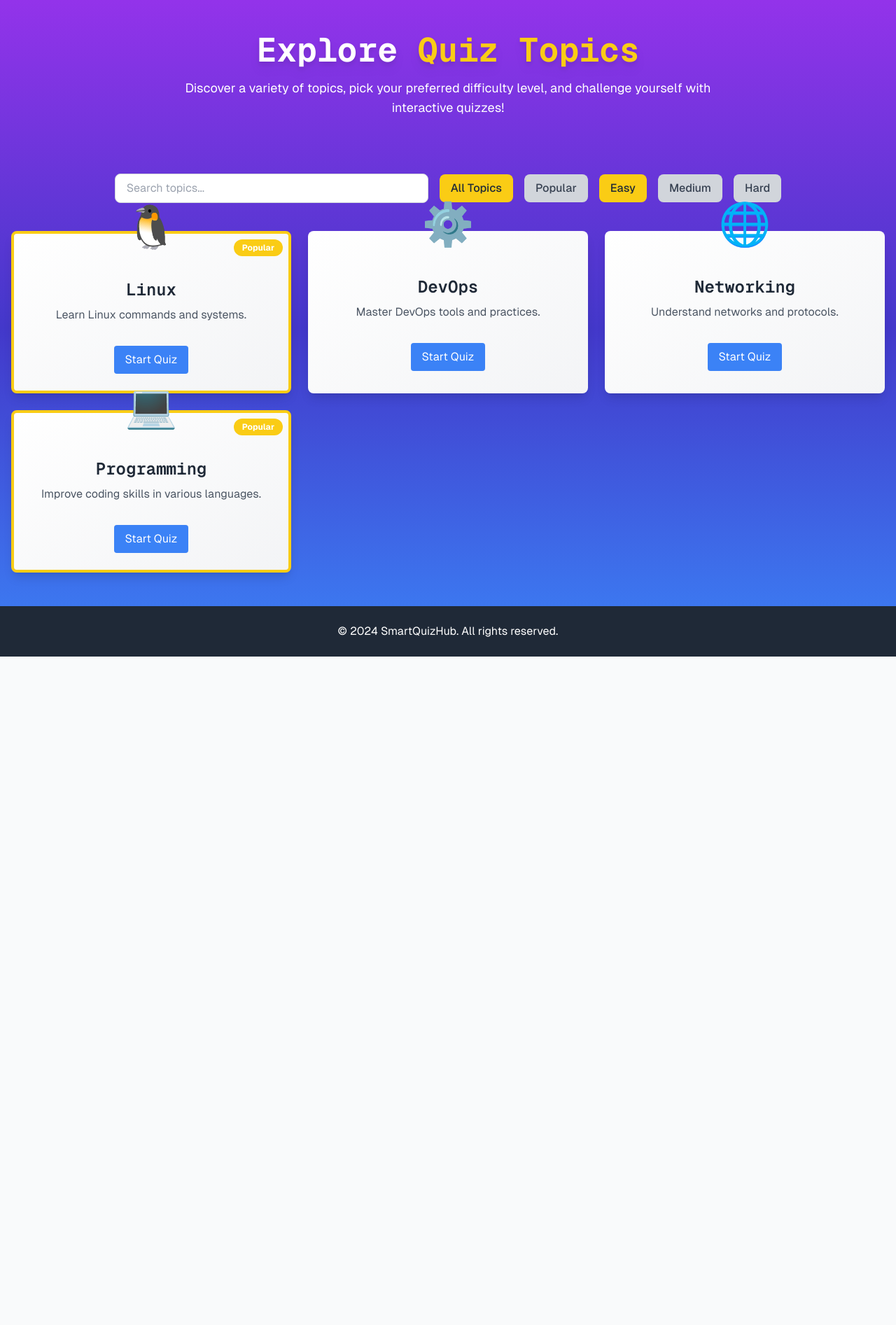
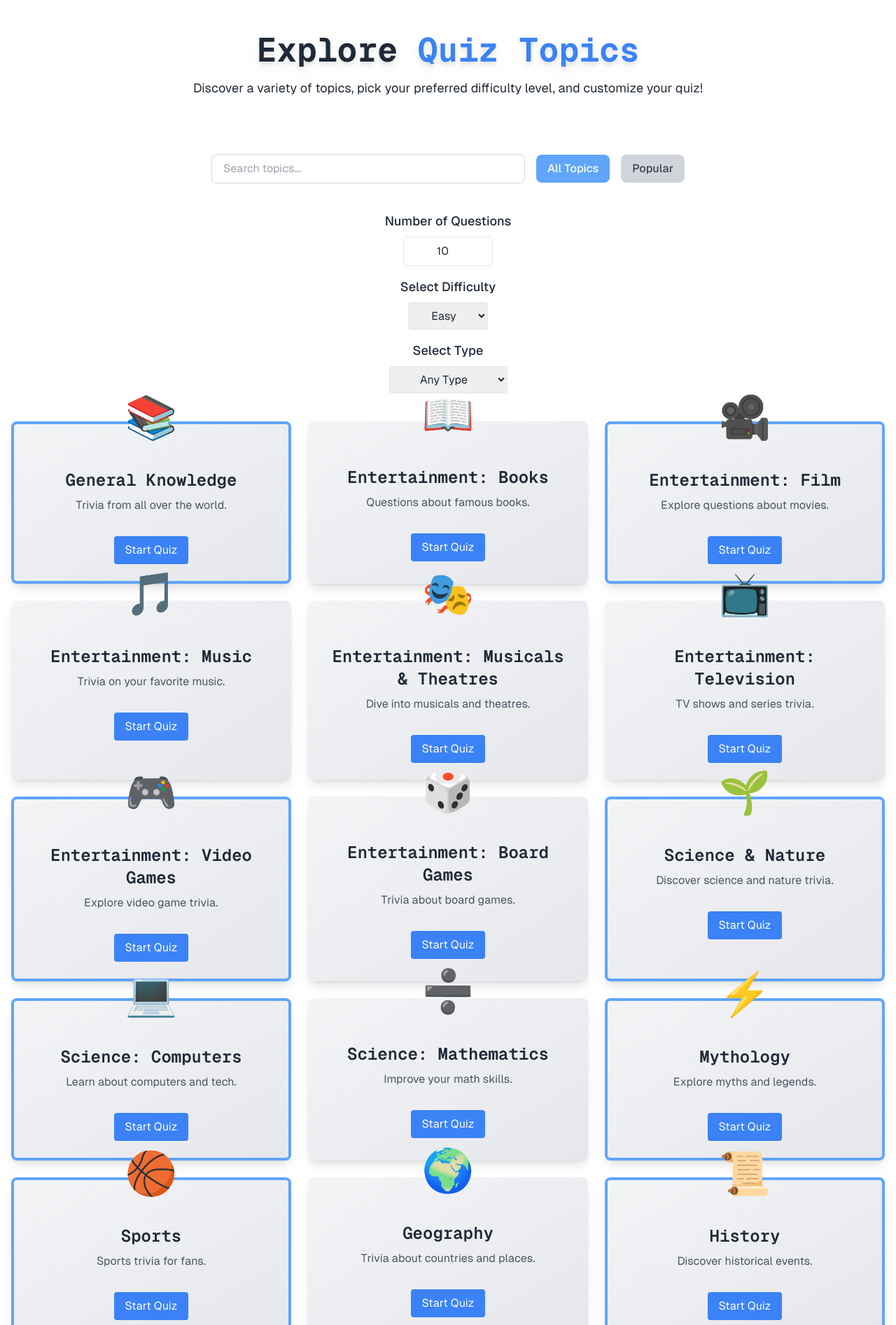
Before and after one commit to Vrajdp1/smartquizhub, a Next.js app: page /topics in a window 1280 px wide. Shown: the top 1893 px of the page at 70% size. Before the commit the page ends 938 px from the top, so only its background shows below. Built offline with nearby package versions, Linux system fonts and the light colour scheme; no server answers.

Commit message:
"Updated QuizPage and TopicsPage components with API key, styling changes, and added filters for difficulty, type, and number of questions."

```diff
--- a/app/quizpage/page.js
+++ b/app/quizpage/page.js
@@ -18,7 +18,7 @@ export default function QuizPage() {
   // Fetch quiz questions from the API
   const fetchQuizQuestions = async () => {
     const API_URL = "https://quizapi.io/api/v1/questions";
-    const API_KEY = "3lsgjMYPph1HBauH1DXErdP5POak0dhb2Mp0S060"; // Replace with your actual API key
+    const API_KEY = "X7fiYJmvSZsC7NeBgwfPLZq8VLCcwUGurvF1BP5T"; // Replace with your actual API key
 
     try {
       const response = await fetch(
@@ -94,7 +94,7 @@ export default function QuizPage() {
   if (error) return <div>Error: {error}</div>;
 
   return (
-    <div className="min-h-screen bg-gradient-to-b from-purple-600 via-indigo-700 to-blue-500 text-white">
+    <div className="min-h-screen bg-white text-gray-800">
       <div className="container mx-auto px-4 py-10">
         <h1 className="text-4xl font-bold text-center mb-6">
           {topic.toUpperCase()} Quiz
@@ -110,7 +110,7 @@ export default function QuizPage() {
         ) : (
           <>
             {/* Question Display */}
-            <div className="bg-white text-gray-800 rounded-lg shadow-md p-6 mb-6">
+            <div className="bg-gray-100 rounded-lg shadow-md p-6 mb-6">
               <h2 className="text-xl font-semibold mb-4">
                 Question {currentQuestionIndex + 1}:{" "}
                 {questions[currentQuestionIndex].question}
@@ -121,10 +121,11 @@ export default function QuizPage() {
                     <label className="flex items-center">
                       <input
                         type="radio"
-                        name={`question-${currentQuestionIndex}`}
+                        name={`question-${currentQuestionIndex}`} // Unique name for each question
                         value={option}
                         className="mr-2"
                         onChange={() => handleAnswerChange(option)}
+                        checked={userAnswers[currentQuestionIndex] === option} // Retain the selected answer
                         disabled={submitted}
                       />
                       {option}
--- a/app/topics/page.js
+++ b/app/topics/page.js
@@ -1,18 +1,41 @@
 "use client";
 
 import Link from "next/link";
-import { useState, useEffect } from "react";
+import { useState } from "react";
 
 export default function TopicsPage() {
   const [topics, setTopics] = useState([
-    { name: "Linux", icon: "🐧", description: "Learn Linux commands and systems.", popular: true },
-    { name: "DevOps", icon: "⚙️", description: "Master DevOps tools and practices.", popular: false },
-    { name: "Networking", icon: "🌐", description: "Understand networks and protocols.", popular: false },
-    { name: "Programming", icon: "💻", description: "Improve coding skills in various languages.", popular: true },
+    { name: "General Knowledge", icon: "📚", description: "Trivia from all over the world.", popular: true },
+    { name: "Entertainment: Books", icon: "📖", description: "Questions about famous books.", popular: false },
+    { name: "Entertainment: Film", icon: "🎥", description: "Explore questions about movies.", popular: true },
+    { name: "Entertainment: Music", icon: "🎵", description: "Trivia on your favorite music.", popular: false },
+    { name: "Entertainment: Musicals & Theatres", icon: "🎭", description: "Dive into musicals and theatres.", popular: false },
+    { name: "Entertainment: Television", icon: "📺", description: "TV shows and series trivia.", popular: false },
+    { name: "Entertainment: Video Games", icon: "🎮", description: "Explore video game trivia.", popular: true },
+    { name: "Entertainment: Board Games", icon: "🎲", description: "Trivia about board games.", popular: false },
+    { name: "Science & Nature", icon: "🌱", description: "Discover science and nature trivia.", popular: true },
+    { name: "Science: Computers", icon: "💻", description: "Learn about computers and tech.", popular: true },
+    { name: "Science: Mathematics", icon: "➗", description: "Improve your math skills.", popular: false },
+    { name: "Mythology", icon: "⚡", description: "Explore myths and legends.", popular: true },
+    { name: "Sports", icon: "🏀", description: "Sports trivia for fans.", popular: true },
+    { name: "Geography", icon: "🌍", description: "Trivia about countries and places.", popular: false },
+    { name: "History", icon: "📜", description: "Discover historical events.", popular: true },
+    { name: "Politics", icon: "🏛️", description: "Dive into political trivia.", popular: false },
+    { name: "Art", icon: "🎨", description: "Learn about famous artworks.", popular: false },
+    { name: "Celebrities", icon: "🌟", description: "Trivia about popular figures.", popular: false },
+    { name: "Animals", icon: "🐾", description: "Learn fun facts about animals.", popular: false },
+    { name: "Vehicles", icon: "🚗", description: "Trivia about cars and vehicles.", popular: false },
+    { name: "Entertainment: Comics", icon: "🦸", description: "Dive into the world of comics.", popular: false },
+    { name: "Science: Gadgets", icon: "📱", description: "Trivia about modern gadgets.", popular: false },
+    { name: "Entertainment: Japanese Anime & Manga", icon: "🎌", description: "Trivia for anime and manga fans.", popular: true },
+    { name: "Entertainment: Cartoon & Animations", icon: "🎥", description: "Trivia about cartoons and animations.", popular: false },
   ]);
+
   const [searchTerm, setSearchTerm] = useState("");
   const [difficulty, setDifficulty] = useState("easy");
   const [filter, setFilter] = useState("all");
+  const [numQuestions, setNumQuestions] = useState(10); // Default: 10 questions
+  const [type, setType] = useState("any"); // Default: Any type
 
   const filteredTopics = topics
     .filter((topic) => {
@@ -22,14 +45,14 @@ export default function TopicsPage() {
     .filter((topic) => topic.name.toLowerCase().includes(searchTerm.toLowerCase()));
 
   return (
-    <div className="min-h-screen bg-gradient-to-b from-purple-600 via-indigo-700 to-blue-500 text-white">
+    <div className="min-h-screen bg-white text-gray-800">
       {/* Header */}
       <header className="text-center py-12">
         <h1 className="text-5xl font-extrabold mb-4 drop-shadow-lg">
-          Explore <span className="text-yellow-400">Quiz Topics</span>
+          Explore <span className="text-blue-500">Quiz Topics</span>
         </h1>
         <p className="text-lg max-w-3xl mx-auto mb-8">
-          Discover a variety of topics, pick your preferred difficulty level, and challenge yourself with interactive quizzes!
+          Discover a variety of topics, pick your preferred difficulty level, and customize your quiz!
         </p>
       </header>
 
@@ -43,7 +66,7 @@ export default function TopicsPage() {
               placeholder="Search topics..."
               value={searchTerm}
               onChange={(e) => setSearchTerm(e.target.value)}
-              className="flex-1 px-4 py-2 rounded-lg border border-gray-300 text-gray-800 focus:outline-none focus:ring focus:ring-yellow-400"
+              className="flex-1 px-4 py-2 rounded-lg border border-gray-300 text-gray-800 focus:outline-none focus:ring focus:ring-blue-400"
             />
             {searchTerm && (
               <button
@@ -61,7 +84,7 @@ export default function TopicsPage() {
               onClick={() => setFilter("all")}
               className={`px-4 py-2 rounded-lg font-medium ${
                 filter === "all"
-                  ? "bg-yellow-400 text-gray-800"
+                  ? "bg-blue-400 text-white"
                   : "bg-gray-300 text-gray-700 hover:bg-gray-400"
               }`}
             >
@@ -71,29 +94,56 @@ export default function TopicsPage() {
               onClick={() => setFilter("popular")}
               className={`px-4 py-2 rounded-lg font-medium ${
                 filter === "popular"
-                  ? "bg-yellow-400 text-gray-800"
+                  ? "bg-blue-400 text-white"
                   : "bg-gray-300 text-gray-700 hover:bg-gray-400"
               }`}
             >
               Popular
             </button>
           </div>
+        </div>
+
+        {/* Additional Options */}
+        <div className="mb-10 flex flex-col items-center gap-4">
+          {/* Number of Questions */}
+          <div className="flex flex-col items-center">
+            <label className="text-lg font-medium mb-2">Number of Questions</label>
+            <input
+              type="number"
+              min="1"
+              max="50"
+              value={numQuestions}
+              onChange={(e) => setNumQuestions(e.target.value)}
+              className="w-32 px-4 py-2 border rounded text-center"
+            />
+          </div>
 
           {/* Difficulty Selector */}
-          <div className="flex gap-4">
-            {["easy", "medium", "hard"].map((level) => (
-              <button
-                key={level}
-                onClick={() => setDifficulty(level)}
-                className={`px-4 py-2 rounded-lg font-medium ${
-                  difficulty === level
-                    ? "bg-yellow-400 text-gray-800"
-                    : "bg-gray-300 text-gray-700 hover:bg-gray-400"
-                }`}
-              >
-                {level.charAt(0).toUpperCase() + level.slice(1)}
-              </button>
-            ))}
+          <div className="flex flex-col items-center">
+            <label className="text-lg font-medium mb-2">Select Difficulty</label>
+            <select
+              value={difficulty}
+              onChange={(e) => setDifficulty(e.target.value)}
+              className="px-4 py-2 border rounded text-center"
+            >
+              <option value="easy">Easy</option>
+              <option value="medium">Medium</option>
+              <option value="hard">Hard</option>
+            </select>
+          </div>
+
+          {/* Type Selector */}
+          <div className="flex flex-col items-center">
+            <label className="text-lg font-medium mb-2">Select Type</label>
+            <select
+              value={type}
+              onChange={(e) => setType(e.target.value)}
+              className="px-4 py-2 border rounded text-center"
+            >
+              <option value="any">Any Type</option>
+              <option value="multiple">Multiple Choice</option>
+              <option value="boolean">True / False</option>
+            </select>
           </div>
         </div>
       </div>
@@ -105,8 +155,8 @@ export default function TopicsPage() {
             filteredTopics.map((topic, index) => (
               <div
                 key={index}
-                className={`relative bg-gradient-to-br from-white to-gray-100 text-gray-800 rounded-lg shadow-lg p-6 hover:shadow-xl transform hover:scale-105 transition-all ${
-                  topic.popular ? "border-4 border-yellow-400" : ""
+                className={`relative bg-gradient-to-br from-gray-100 to-gray-200 text-gray-800 rounded-lg shadow-lg p-6 hover:shadow-xl transform hover:scale-105 transition-all ${
+                  topic.popular ? "border-4 border-blue-400" : ""
                 }`}
               >
                 {/* Icon */}
@@ -123,7 +173,12 @@ export default function TopicsPage() {
                   <Link
                     href={{
                       pathname: "/quizpage",
-                      query: { topic: topic.name.toLowerCase(), difficulty },
+                      query: {
+                        topic: topic.name.toLowerCase(),
+                        difficulty,
+                        type,
+                        numQuestions,
+                      },
                     }}
                   >
                     <button className="bg-blue-500 text-white mt-4 px-4 py-2 rounded hover:bg-blue-600">
@@ -131,17 +186,10 @@ export default function TopicsPage() {
                     </button>
                   </Link>
                 </div>
-
-                {/* Popular Badge */}
-                {topic.popular && (
-                  <div className="absolute top-2 right-2 bg-yellow-400 text-xs text-white font-bold px-3 py-1 rounded-full">
-                    Popular
-                  </div>
-                )}
               </div>
             ))
           ) : (
-            <p className="text-center text-gray-300 text-lg font-medium">
+            <p className="text-center text-gray-500 text-lg font-medium">
               No topics found. Try a different search!
             </p>
           )}
```
